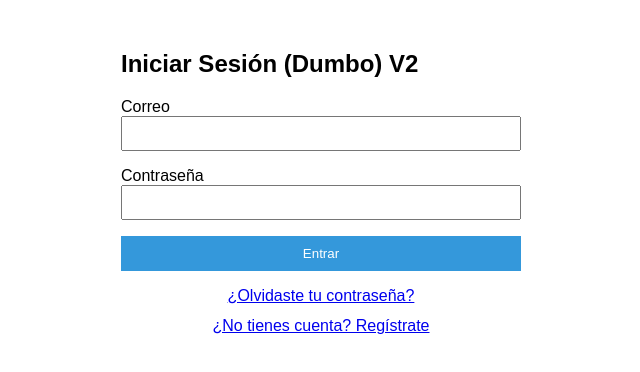
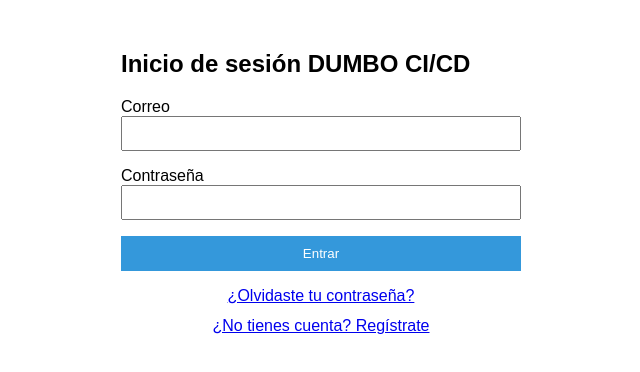
Before and after one commit to Dibect/frontend-proyecto-plataformas, an Angular app: page /login in a window 1280 px wide. Shown: the top 372 px of the page, without its empty margins (319-959 px from the left). Built offline with nearby package versions, Linux system fonts and the light colour scheme.

Commit message:
chore: actualizar titulo de login para prueba CI/CD

```diff
--- a/src/app/login/login.html
+++ b/src/app/login/login.html
@@ -1,5 +1,5 @@
 <main style="max-width: 400px; margin: 50px auto; font-family: sans-serif;">
-  <h2>Iniciar Sesión (Dumbo) V2</h2>
+  <h2>Inicio de sesión DUMBO CI/CD</h2>
 
   @if (successMessage()) {
     <div role="status" style="color: white; background: #2ecc71; padding: 10px; margin-bottom: 1rem; border-radius: 4px;">
```
